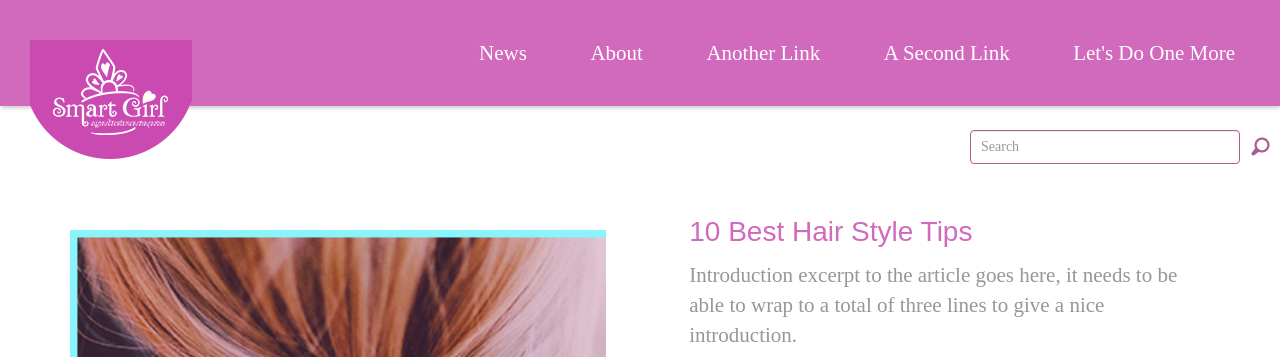
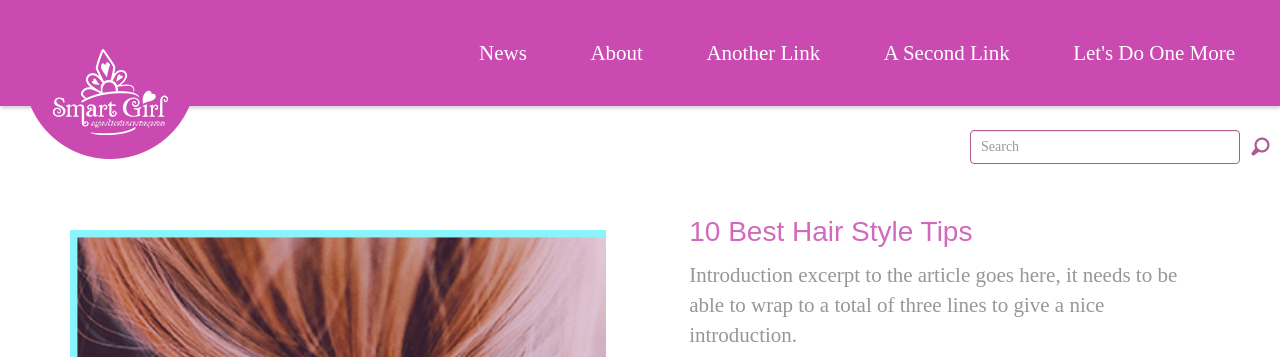
Before and after one commit to thona07/SmartGirl, a plain HTML site: page index.html in a window 1280 px wide. Shown: the top 357 px of the page. Drawn offline with nearby package versions, Linux system fonts and the light colour scheme.

Commit message:
Change backround color navecation

```diff
--- a/sass/styles.scss
+++ b/sass/styles.scss
@@ -68,7 +68,7 @@ img {
 	display: none;
 }
 nav {
-	background: #d169bd;
+	background: #ca4ab2;
 	box-shadow: 1px 2px 4px #ccc;
 	top: 0;
 	width: 100%;
@@ -76,7 +76,7 @@ nav {
 	z-index: 1;
 }
 nav ul {
-	background: #b05a91;
+	background: #ca4ab2;
 	display: none;
 	top: 76px;
 	padding: 0;
@@ -290,12 +290,10 @@ font-size: 1em;
 	height: 52px;
 	margin-right: 20px;
 }
-.flagship {
-	display: inline-block;
-}
 .flagship  {
 	background: url(../images/flag.jpg) no-repeat;
 	background-size: 58px 25px;
+	display: inline-block;
 	width: 52px;
 	height: 52px;
 }
@@ -362,7 +360,7 @@ nav ul form {
 	display: none;
 }
 nav ul {
-	background: #d169bd;
+	background: #ca4ab2;
 	display: block;
 	position: static;
 	width: auto;
```
Also changed, not shown: css/styles.css.
